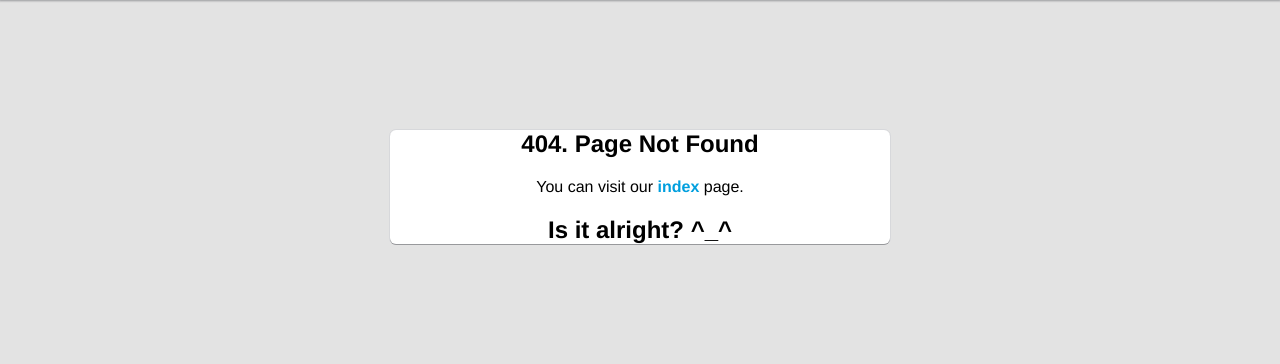
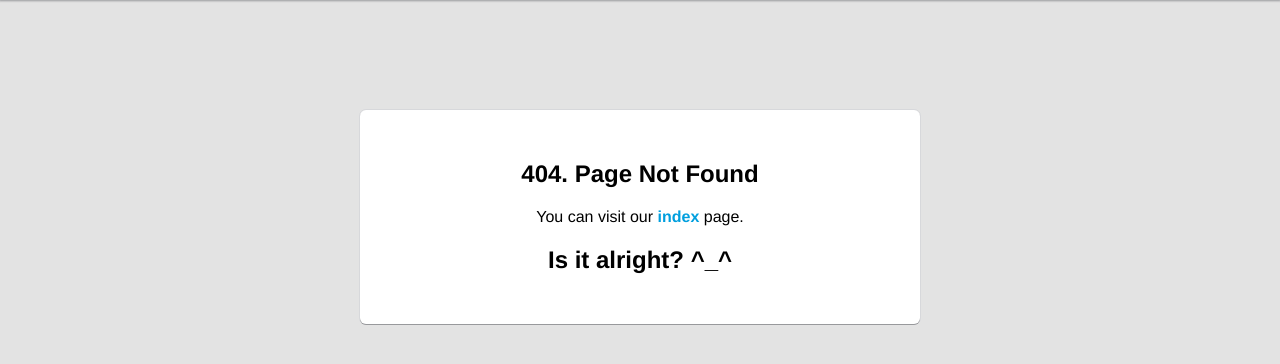
Before and after one commit to IlyaPyatkin/Inno_DMD_Hotel, a Flask app: template app/templates/page_not_found.html in a window 1280 px wide. Shown: the part 50-414 px from the top of the page. Run offline with Flask 2, Linux system fonts and the light colour scheme; the template is opened without the code that fills it, so the values that code supplies are empty.

Commit message:
Updated page not found template

```diff
--- a/app/templates/page_not_found.html
+++ b/app/templates/page_not_found.html
@@ -1,10 +1,8 @@
 {% extends "base.html" %}
 {% block body %}
-    <div class="shadow_block">
-        <form action="" method="post" id="login_form">
-            <h2 class="login_header">404. Page Not Found</h2>
-            <p style="text-align: center">You can visit our <a href="/" class="login">index</a> page.</p>
-            <h2 class="login_header">Is it alright? ^_^</h2>
-        </form>
+    <div class="shadow_block" style="padding: 30px">
+        <h2 class="login_header">404. Page Not Found</h2>
+        <p style="text-align: center">You can visit our <a href="/" class="login">index</a> page.</p>
+        <h2 class="login_header">Is it alright? ^_^</h2>
     </div>
 {% endblock %}
```
